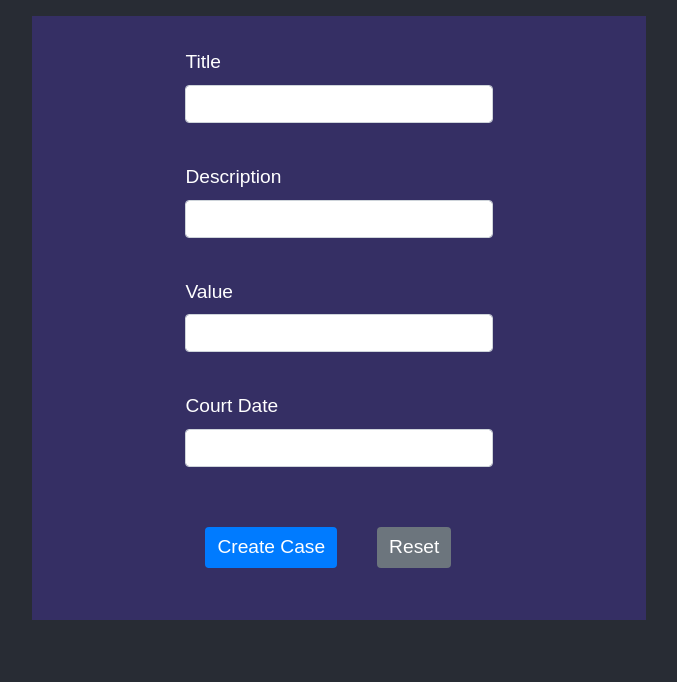
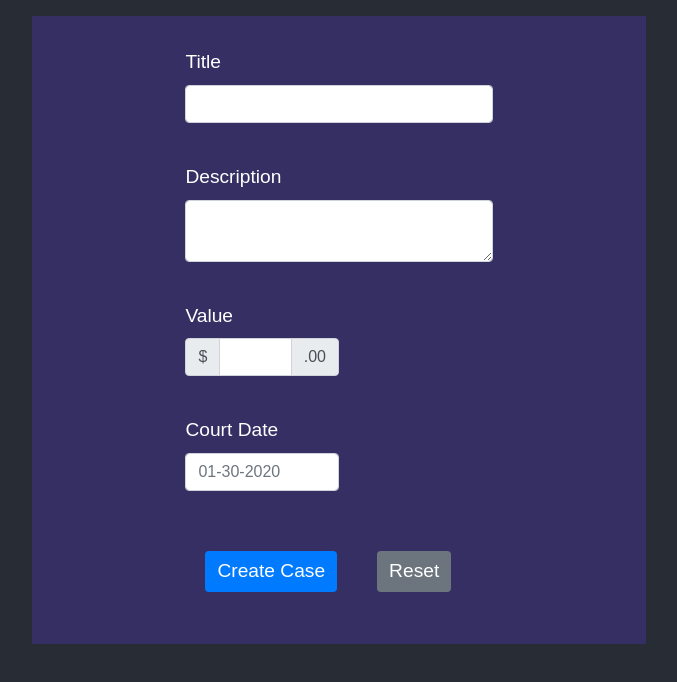
Before and after one commit to paulofernando/crm-client, a React (Create React App) app: page /case/create in a window 1280 px wide. Shown: the top 682 px of the page, without its empty margins (301-978 px from the left). Built offline with nearby package versions, Linux system fonts and the light colour scheme.

Commit message:
Improve create case form

```diff
--- a/src/pages/case-form.jsx
+++ b/src/pages/case-form.jsx
@@ -1,5 +1,5 @@
 import React from "react";
-import { Form } from "react-bootstrap";
+import { Form, InputGroup } from "react-bootstrap";
 import { Formik } from "formik";
 import gql from "graphql-tag";
 import { Mutation } from "@apollo/react-components";
@@ -90,7 +90,7 @@ const CreateCourtCaseForm = () => {
                   <Form.Group controlId="formLastName">
                     <Form.Label>Description</Form.Label>
                     <Form.Control
-                      type="text"
+                      as="textarea"
                       name="description"
                       onChange={handleChange}
                       onBlur={handleBlur}
@@ -105,8 +105,12 @@ const CreateCourtCaseForm = () => {
                       <div className="error-message">{errors.description}</div>
                     ) : null}
                   </Form.Group>
-                  <Form.Group controlId="formEmail">
+                  <Form.Group style={{width:'50%'}} controlId="formEmail">
                     <Form.Label>Value</Form.Label>
+                    <InputGroup>
+                        <InputGroup.Prepend>
+                            <InputGroup.Text>$</InputGroup.Text>
+                        </InputGroup.Prepend>
                         <Form.Control
                         type="text"
                         name="value"
@@ -114,16 +118,22 @@ const CreateCourtCaseForm = () => {
                         onBlur={handleBlur}
                         value={values.value}
                         className={touched.value && errors.value ? "error" : null}
+                        style={{textAlign: "right"}}
                         />
+                        <InputGroup.Append>
+                            <InputGroup.Text>.00</InputGroup.Text>
+                        </InputGroup.Append>
+                    </InputGroup>
                     {touched.value && errors.value ? (
                       <div className="error-message">{errors.value}</div>
                     ) : null}
                   </Form.Group>
-                  <Form.Group controlId="formCourtDate">
+                  <Form.Group style={{width:'50%'}} controlId="formCourtDate">
                     <Form.Label>Court Date</Form.Label>
                     <Form.Control
                       type="text"
                       name="courtDate"
+                      placeholder="01-30-2020"
                       onChange={handleChange}
                       onBlur={handleBlur}
                       value={values.courtDate}
```
Also changed, not shown: src/App.css (line endings or trailing spaces). Lines whose indentation alone changed are shown as unchanged.
